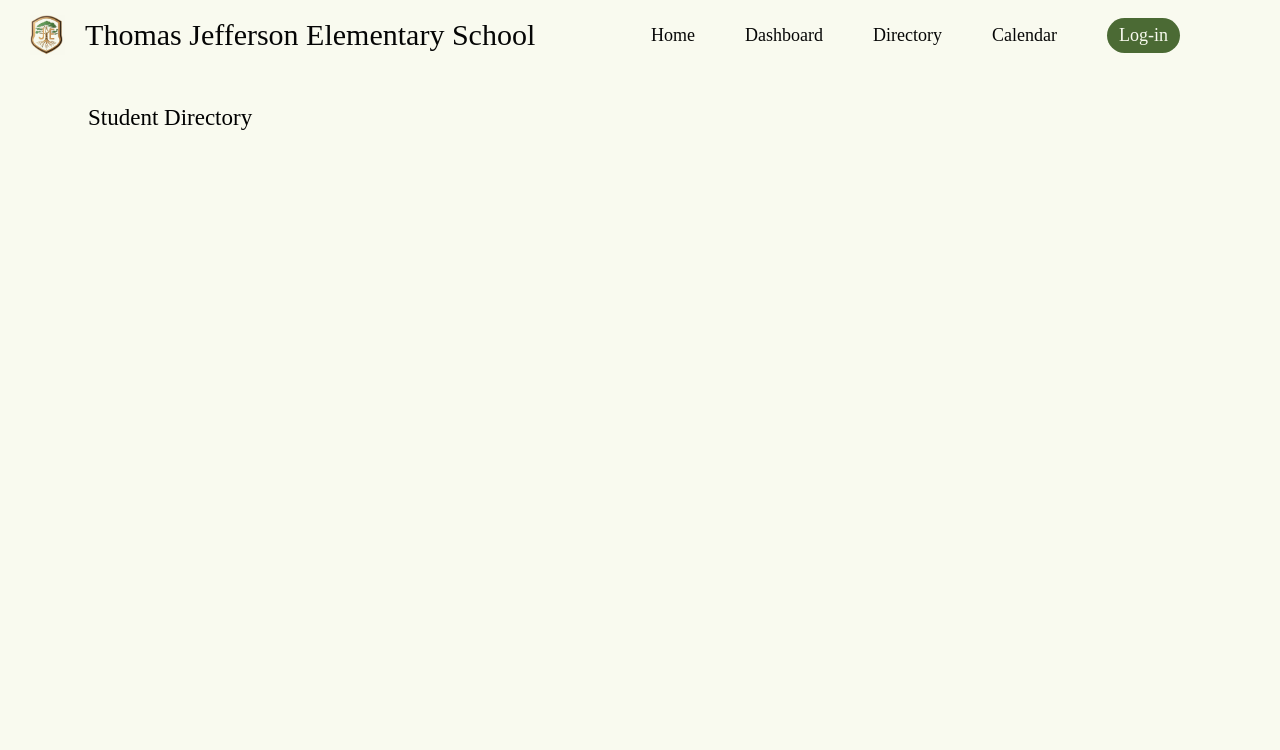
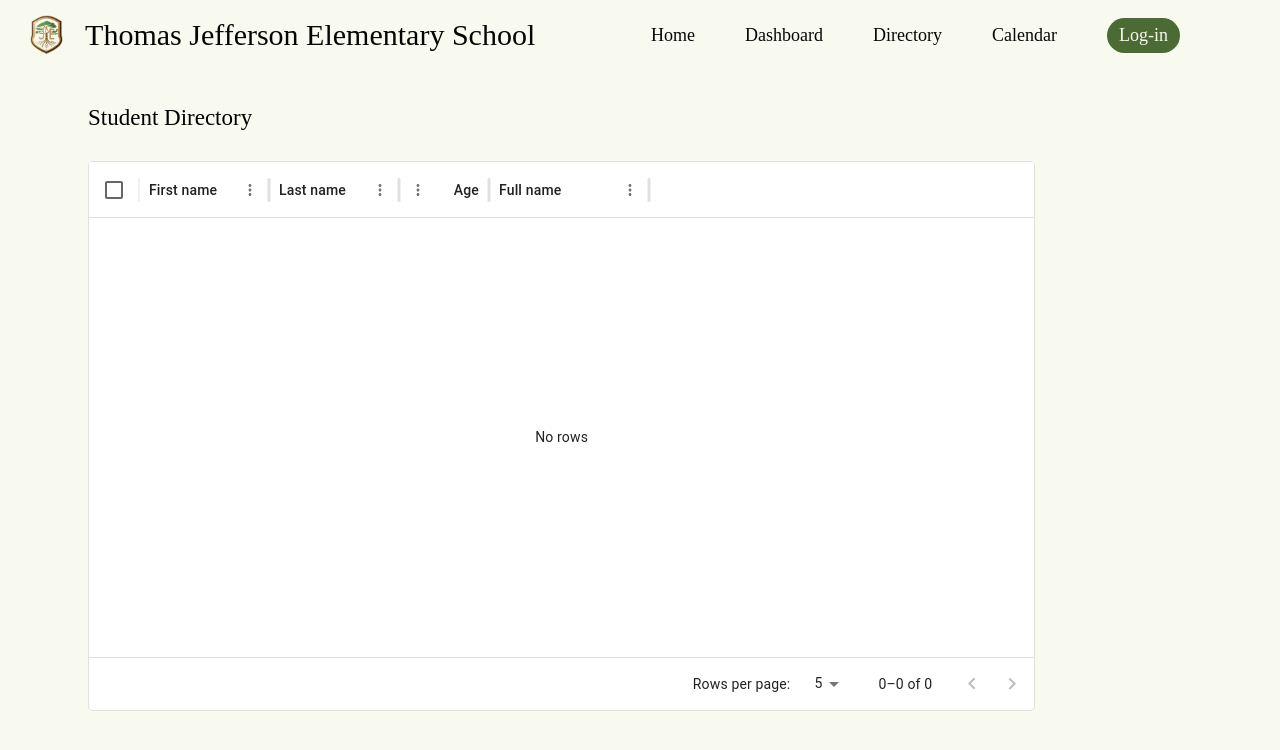
Before and after one commit to HarunAhmed17/Launch-Week-1-Project, a React (Vite) app in the folder School Dashboard/: page /directory in a window 1280 px wide. Shown: the top 750 px of the page. Built offline with nearby package versions, Linux system fonts and the light colour scheme.

Commit message:
Creating Material UI Table

```diff
--- /dev/null
+++ b/School Dashboard/src/components/DataTable.jsx
@@ -0,0 +1,51 @@
+import * as React from 'react';
+import { DataGrid } from '@mui/x-data-grid';
+
+const columns = [
+  { field: 'studentName', headerName: 'First name', width: 130 },
+  { field: 'lastName', headerName: 'Last name', width: 130 },
+  {
+    field: 'age',
+    headerName: 'Age',
+    type: 'number',
+    width: 90,
+  },
+  {
+    field: 'fullName',
+    headerName: 'Full name',
+    description: 'This column has a value getter and is not sortable.',
+    sortable: false,
+    width: 160,
+    valueGetter: (value, row) => `${row.firstName || ''} ${row.lastName || ''}`,
+  },
+];
+
+const rows = [
+  // { id: 1, lastName: 'Snow', firstName: 'Jon', age: 35 },
+  // { id: 2, lastName: 'Lannister', firstName: 'Cersei', age: 42 },
+  // { id: 3, lastName: 'Lannister', firstName: 'Jaime', age: 45 },
+  // { id: 4, lastName: 'Stark', firstName: 'Arya', age: 16 },
+  // { id: 5, lastName: 'Targaryen', firstName: 'Daenerys', age: null },
+  // { id: 6, lastName: 'Melisandre', firstName: null, age: 150 },
+  // { id: 7, lastName: 'Clifford', firstName: 'Ferrara', age: 44 },
+  // { id: 8, lastName: 'Frances', firstName: 'Rossini', age: 36 },
+  // { id: 9, lastName: 'Roxie', firstName: 'Harvey', age: 65 },
+];
+
+export const DataTable = () => {
+  return (
+    <div style={{ height: 550, width: '80%' }} className='datatable'>
+      <DataGrid
+        rows={rows}
+        columns={columns}
+        initialState={{
+          pagination: {
+            paginationModel: { page: 0, pageSize: 5 },
+          },
+        }}
+        pageSizeOptions={[5, 10]}
+        checkboxSelection
+      />
+    </div>
+  );
+}
--- a/School Dashboard/src/roots/Directory.jsx
+++ b/School Dashboard/src/roots/Directory.jsx
@@ -1,5 +1,6 @@
 import { React } from 'react';
 import { Navbar } from '../components/Navbar';
+import { DataTable } from '../components/DataTable'
 
 export const Directory = () => {
   return (
@@ -10,6 +11,9 @@ export const Directory = () => {
         <div className='directory-title'>
           Student Directory
         </div>
+        <div className='datatable-container'>
+          <DataTable/>
+        </div>
       </div>
 
 
--- a/School Dashboard/src/styles/directory.css
+++ b/School Dashboard/src/styles/directory.css
@@ -146,3 +146,14 @@
   margin-left: 80px;
   padding-top: 25px;
 }
+
+/* DATATABLE */
+
+.datatable {
+  background-color: white;
+}
+
+.datatable-container {
+  margin-left: 80px;
+  margin-top: 30px;
+}
```
Also changed, not shown: package.json (added, +10 -0 lines), 1 other file (tests, documents, lock files or other folders).
